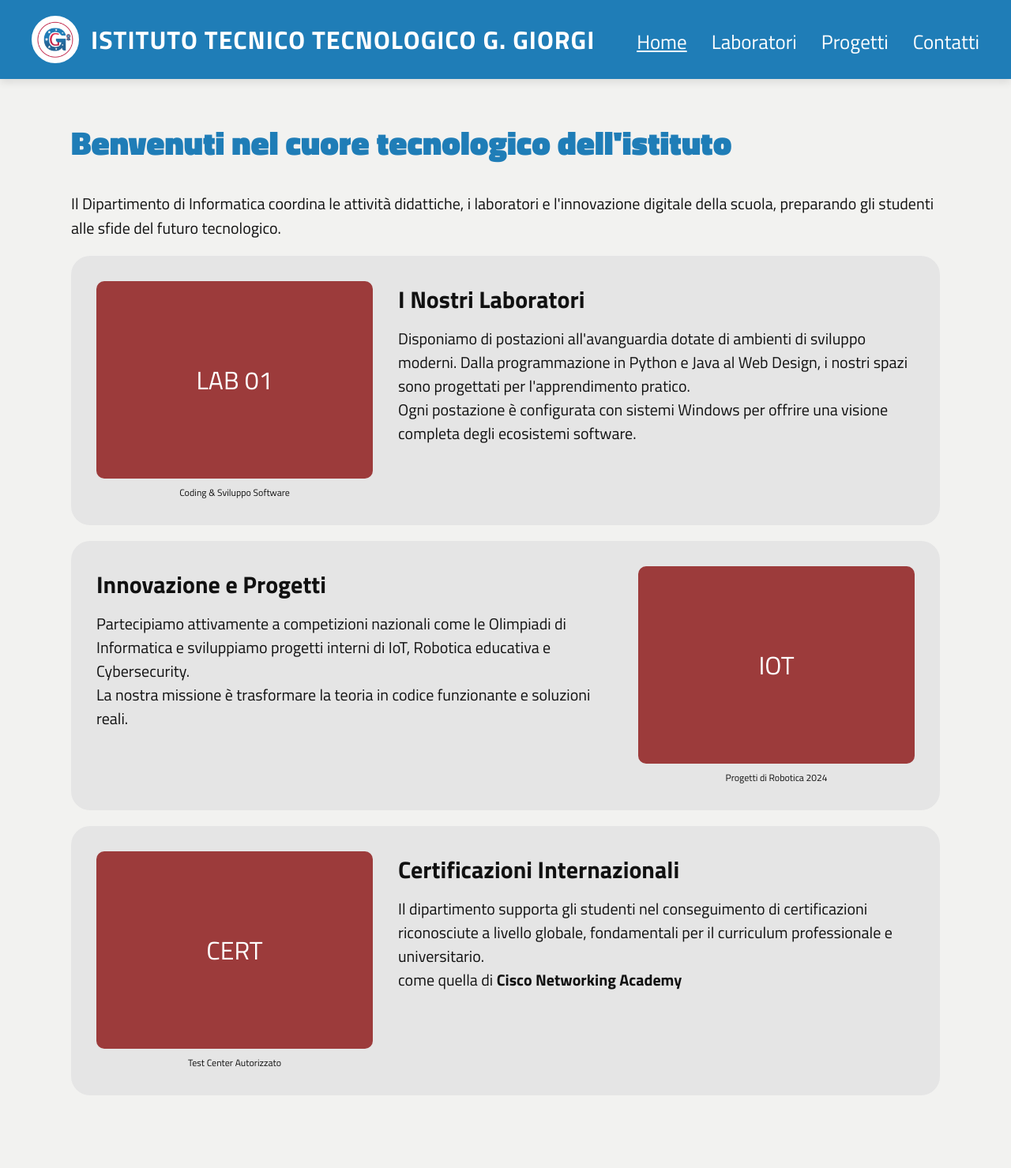
After one commit to Lxree0/IT_DEPARTMENT, a Flask app: page / in a window 1280 px wide. The commit adds this page. Shown: the whole page at 79% size. Run offline with Flask 3, Linux system fonts and the light colour scheme.

Commit message:
una sorta di home

```diff
--- a/static/style.css
+++ b/static/style.css
@@ -33,17 +33,32 @@ body {
 }
 
 .logo-circle {
-    width: 32px;
-    height: 32px;
+    width: 60px;  /* Aumentato un po' per rendere il logo leggibile */
+    height: 60px;
     border-radius: 50%;
     background: #fff;
-    color: #1f7db7;
     display: flex;
     align-items: center;
     justify-content: center;
-    font-weight: bold;
+    overflow: hidden; /* Fondamentale: taglia l'immagine se esce dal cerchio */
+    border: 2px solid #fff; /* Un piccolo bordo per staccare dal blu */
+    flex-shrink: 0; /* Impedisce al cerchio di schiacciarsi */
+}
+.logo-circle img {
+    width: 100%;
+    height: 100%;
+    object-fit: contain; /* Mantiene le proporzioni del logo senza tagliarlo */
+    padding: 2px; /* Opzionale: dà un po' di respiro tra logo e bordo bianco */
 }
 
+.logo {
+    display: flex;
+    align-items: center;
+    gap: 15px;
+    font-weight: 700;
+    text-transform: uppercase; /* Rende il nome dell'istituto più autorevole */
+    letter-spacing: 1px;
+}
 nav a {
     color: #fff;
     text-decoration: none;
@@ -117,3 +132,22 @@ br {
     display: block;
     margin-bottom: 100px;
 }
+
+.topbar {
+    height: 100px; /* Ridotto leggermente (130px era molto alto) */
+    background: #1f7db7;
+    color: #fff;
+    display: flex;
+    align-items: center;
+    justify-content: space-between;
+    padding: 0 40px;
+    box-shadow: 0 4px 10px rgba(0,0,0,0.1); /* Aggiunge profondità */
+}
+
+/* Rendi il titolo H1 più elegante */
+h1 {
+    color: #1f7db7;
+    font-weight: 900;
+    margin-bottom: 10px;
+    font-size: 42px;
+}
--- /dev/null
+++ b/templates/home.html
@@ -0,0 +1,69 @@
+<!DOCTYPE html>
+<html lang="it">
+<head>
+    <meta charset="UTF-8">
+    <meta name="viewport" content="width=device-width, initial-scale=1.0">
+    <title>Dipartimento di Informatica</title>
+    <link rel="stylesheet" href="{{ url_for('static', filename='style.css') }}">
+</head>
+<body>
+
+  <header class="topbar">
+        <div class="logo">
+            <div class="logo-circle">
+                <img src="{{ url_for('static', filename='images/logo_giorgi.png') }}" alt="Logo ITT Giorgi">
+            </div>
+            <span>ISTITUTO TECNICO TECNOLOGICO G. GIORGI</span>
+        </div>
+        <nav>
+            <a href="#" class="active">Home</a>
+            <a href="#">Laboratori</a>
+            <a href="{{url_for('progetti')}}">Progetti</a>
+            <a href="#">Contatti</a>
+        </nav>
+    </header>
+
+    <main class="container">
+        <h1>Benvenuti nel cuore tecnologico dell'istituto</h1>
+        <p>Il Dipartimento di Informatica coordina le attività didattiche, i laboratori e l'innovazione digitale della scuola, preparando gli studenti alle sfide del futuro tecnologico.</p>
+
+        <div class="card">
+            <div class="image">
+                <div class="photo">LAB 01</div>
+                <div class="credits">Coding & Sviluppo Software</div>
+            </div>
+            <div class="content">
+                <h2>I Nostri Laboratori</h2>
+                <p>Disponiamo di postazioni all'avanguardia dotate di ambienti di sviluppo moderni. Dalla programmazione in Python e Java al Web Design, i nostri spazi sono progettati per l'apprendimento pratico.</p>
+                <p>Ogni postazione è configurata con sistemi Windows per offrire una visione completa degli ecosistemi software.</p>
+            </div>
+        </div>
+
+        <div class="card">
+            <div class="content">
+                <h2>Innovazione e Progetti</h2>
+                <p>Partecipiamo attivamente a competizioni nazionali come le Olimpiadi di Informatica e sviluppiamo progetti interni di IoT, Robotica educativa e Cybersecurity.</p>
+                <p>La nostra missione è trasformare la teoria in codice funzionante e soluzioni reali.</p>
+            </div>
+            <div class="image">
+                <div class="photo">IOT</div>
+                <div class="credits">Progetti di Robotica 2024</div>
+            </div>
+        </div>
+
+        <div class="card">
+            <div class="image">
+                <div class="photo">CERT</div>
+                <div class="credits">Test Center Autorizzato</div>
+            </div>
+            <div class="content">
+                <h2>Certificazioni Internazionali</h2>
+                <p>Il dipartimento supporta gli studenti nel conseguimento di certificazioni riconosciute a livello globale, fondamentali per il curriculum professionale e universitario. <br> come quella di <strong>Cisco Networking Academy</strong></p>
+            </div>
+        </div>
+
+        <br>
+    </main>
+
+</body>
+</html>
```
Also changed, not shown: static/images/logo_giorgi.png (added).
